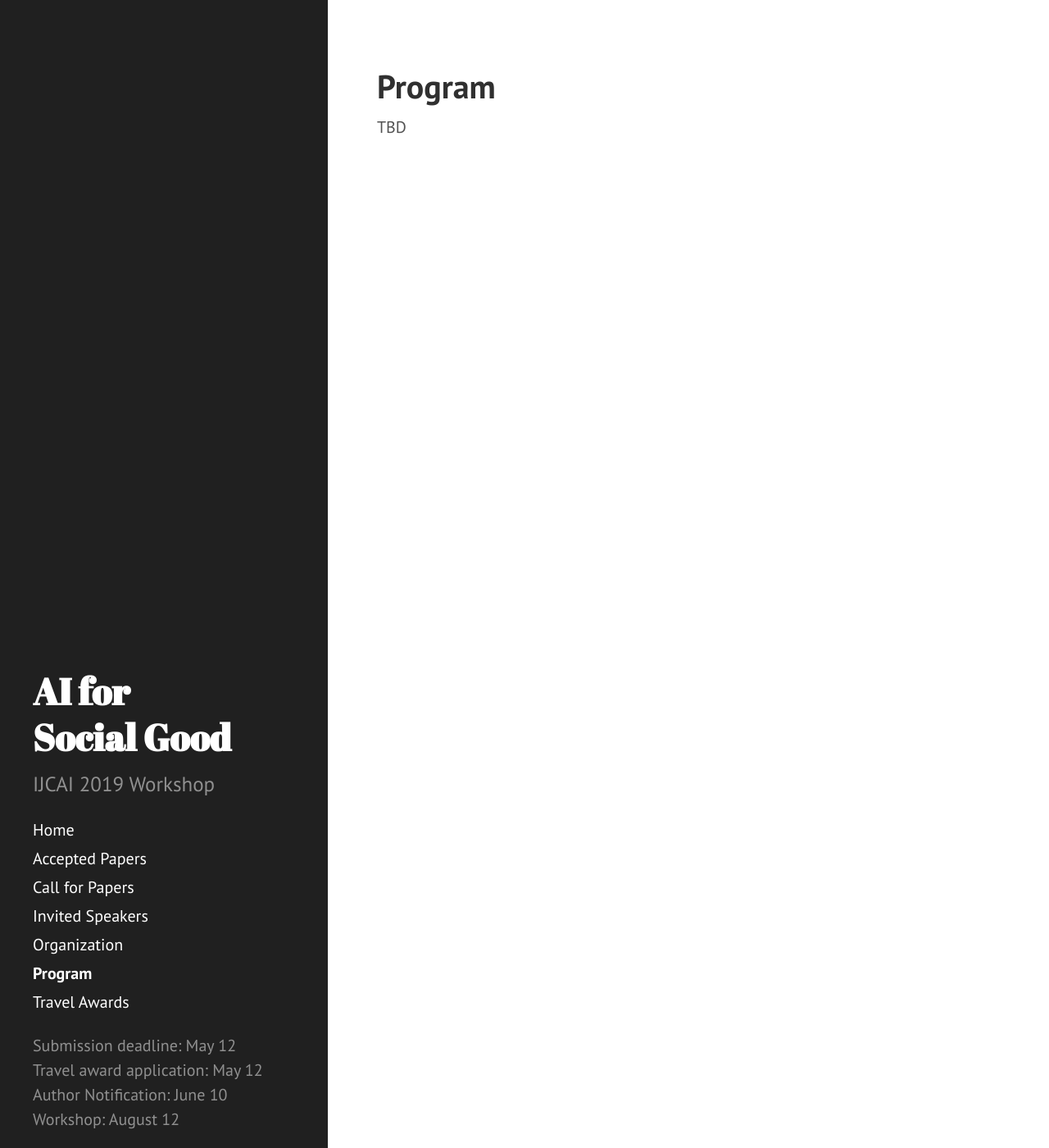
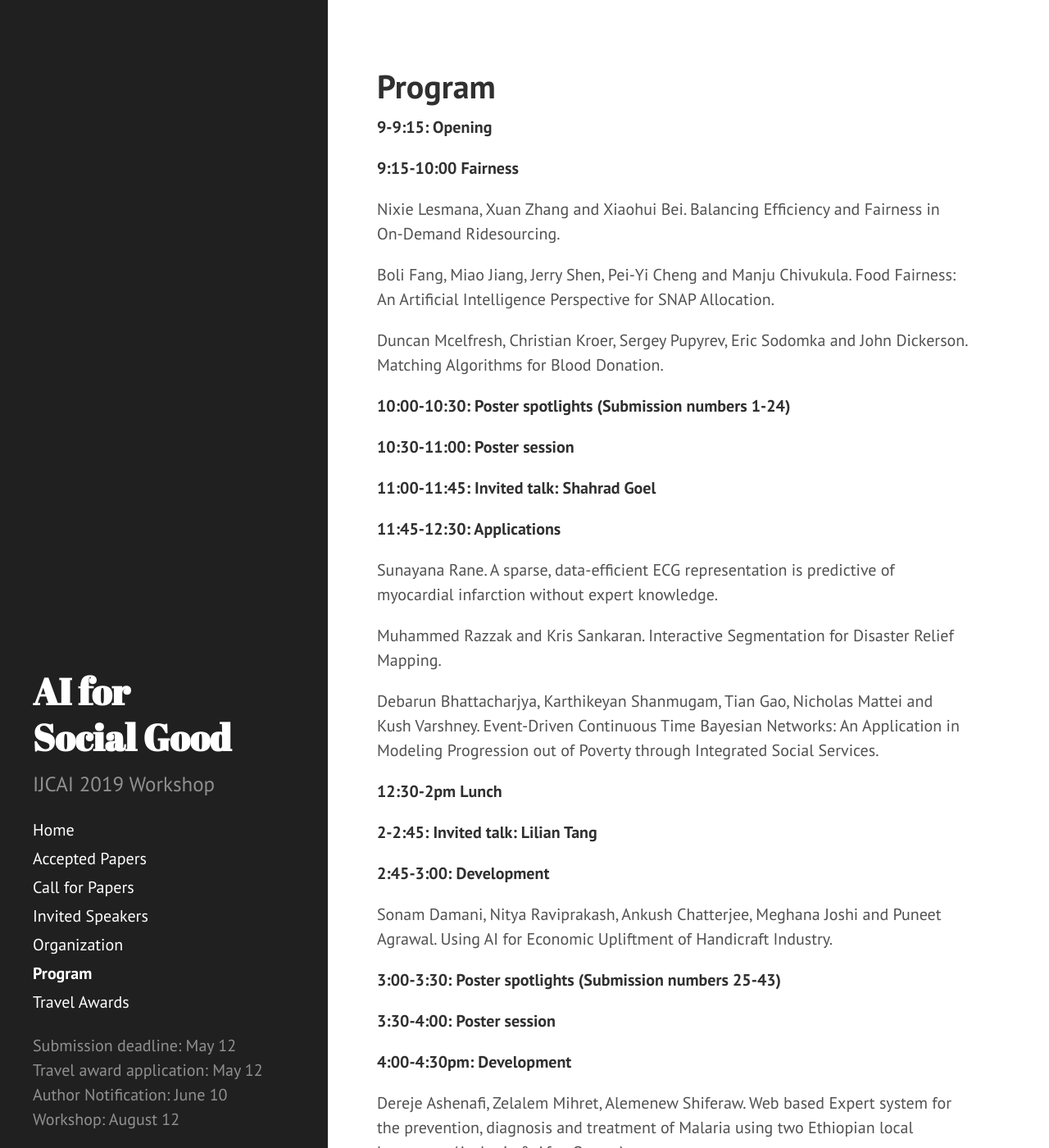
Before and after one commit to slremy/aiforpublichealth.github.io, a Jekyll site: the page built from program.md, in a window 1280 px wide and 1400 px high. Shown: the whole window at 82% size. Built offline with Jekyll 4.4.1, drawn with Linux system fonts in a browser that asks for light colours; some of the changed text lies outside the part shown.

Commit message:
Update program.md

```diff
--- a/program.md
+++ b/program.md
@@ -3,8 +3,51 @@ layout: page
 title: Program
 ---
 
-TBD
+**9-9:15: Opening**
 
+**9:15-10:00 Fairness**
+
+  Nixie Lesmana, Xuan Zhang and Xiaohui Bei. Balancing Efficiency and Fairness in On-Demand Ridesourcing.
+
+  Boli Fang, Miao Jiang, Jerry Shen, Pei-Yi Cheng and Manju Chivukula. Food Fairness: An Artificial Intelligence Perspective for SNAP Allocation.
+
+  Duncan Mcelfresh, Christian Kroer, Sergey Pupyrev, Eric Sodomka and John Dickerson. Matching Algorithms for Blood Donation.
+
+**10:00-10:30: Poster spotlights (Submission numbers 1-24)**
+
+**10:30-11:00: Poster session**
+
+**11:00-11:45: Invited talk: Shahrad Goel**
+
+**11:45-12:30: Applications**
+
+Sunayana Rane. A sparse, data-efficient ECG representation is predictive of myocardial infarction without expert knowledge.
+
+Muhammed Razzak and Kris Sankaran. Interactive Segmentation for Disaster Relief Mapping.
+
+Debarun Bhattacharjya, Karthikeyan Shanmugam, Tian Gao, Nicholas Mattei and Kush Varshney. Event-Driven Continuous Time Bayesian Networks: An Application in Modeling Progression out of Poverty through Integrated Social Services.
+
+**12:30-2pm Lunch**
+
+**2-2:45: Invited talk: Lilian Tang**
+
+**2:45-3:00: Development**
+
+Sonam Damani, Nitya Raviprakash, Ankush Chatterjee, Meghana Joshi and Puneet Agrawal. Using AI for Economic Upliftment of Handicraft Industry.
+
+**3:00-3:30: Poster spotlights (Submission numbers 25-43)**
+
+**3:30-4:00: Poster session**
+
+**4:00-4:30pm: Development**
+
+Dereje Ashenafi, Zelalem Mihret, Alemenew Shiferaw. Web based Expert system for the prevention, diagnosis and treatment of Malaria using two Ethiopian local languages (Amharic & Afan Oromo).
+
+Daniel Mutembesa. Incentive allocation function for mobile community sensing with smallholder farmers in a developing nation.
+
+**4:30-5:15: Invited talk: Stefano Ermon**
+
+**5:15-6pm Panel discussion**
 
 <div class="posts">
   {% for post in paginator.posts %}
```
